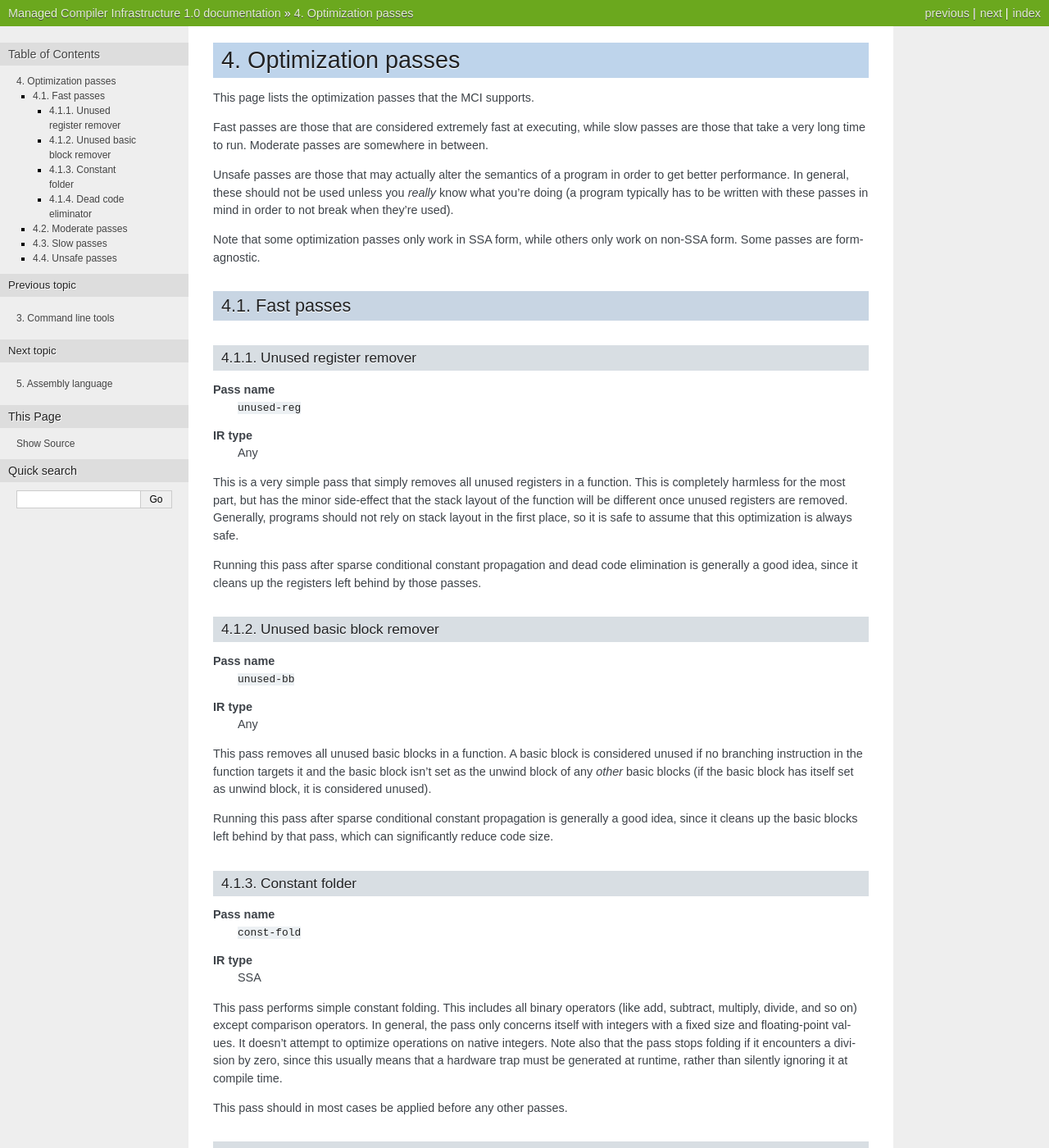
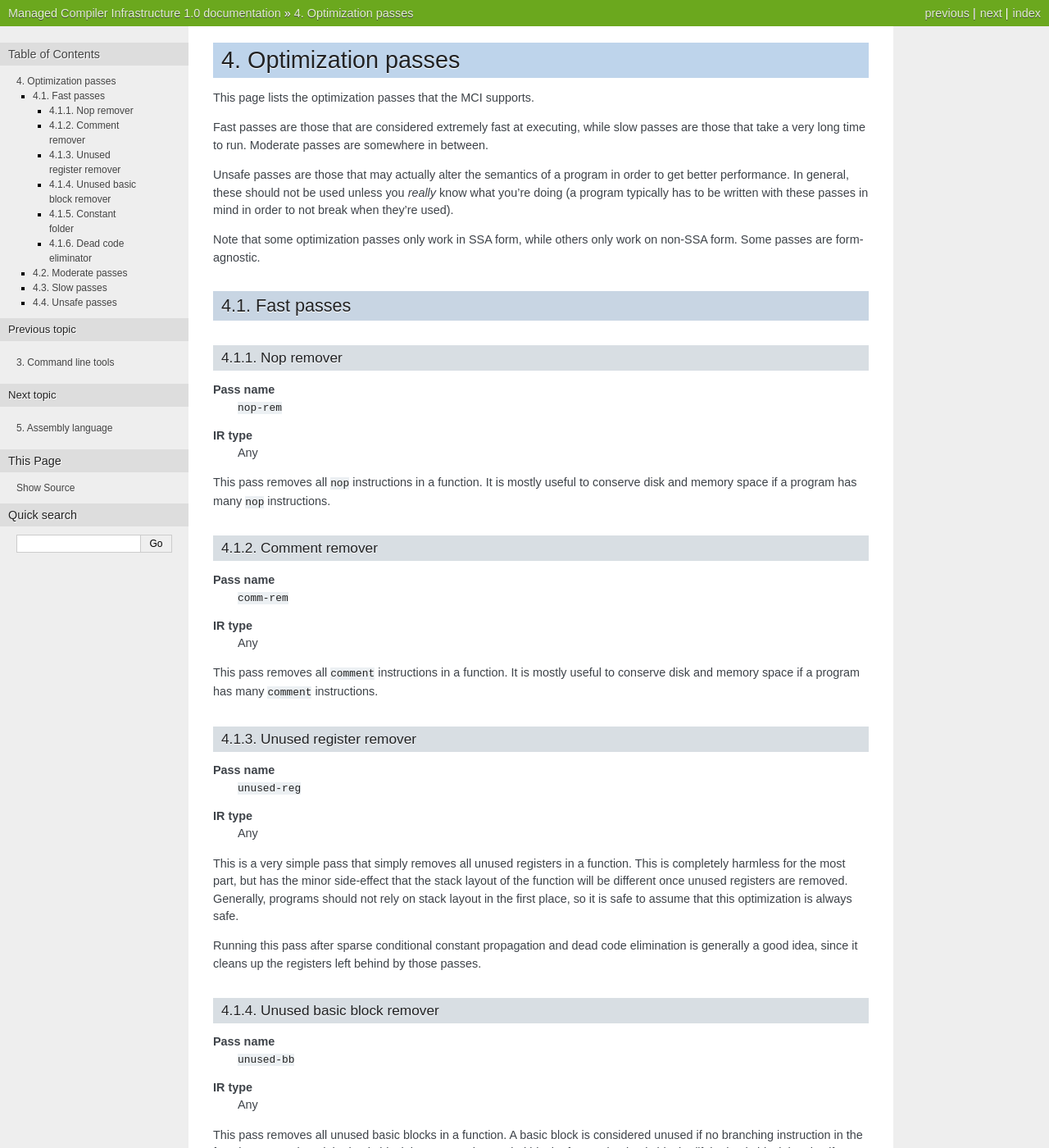
Before and after one commit to lycus/mci, a Sphinx documentation site: the page built from docs/optimization_passes.rst, in a window 1280 px wide and 1400 px high. Shown: the whole window at 82% size. Built offline with Sphinx 7.4.7, drawn with Linux system fonts in a browser that asks for light colours.

Commit message:
Add optimization passes to remove nop and comment instructions.

```diff
--- a/docs/optimization_passes.rst
+++ b/docs/optimization_passes.rst
@@ -17,6 +17,29 @@ work on non-SSA form. Some passes are form-agnostic.
 
 Fast passes
 +++++++++++
+
+Nop remover
+-----------
+
+**Pass name**
+    ``nop-rem``
+**IR type**
+    Any
+
+This pass removes all ``nop`` instructions in a function. It is mostly useful
+to conserve disk and memory space if a program has many ``nop`` instructions.
+
+Comment remover
+---------------
+
+**Pass name**
+    ``comm-rem``
+**IR type**
+    Any
+
+This pass removes all ``comment`` instructions in a function. It is mostly
+useful to conserve disk and memory space if a program has many ``comment``
+instructions.
 
 Unused register remover
 -----------------------
```
Also changed, not shown: 3 other files.
